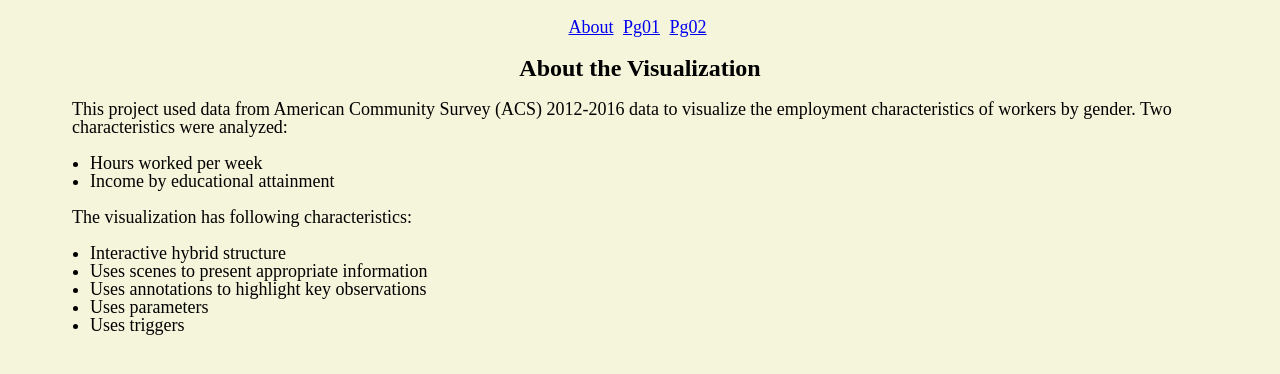
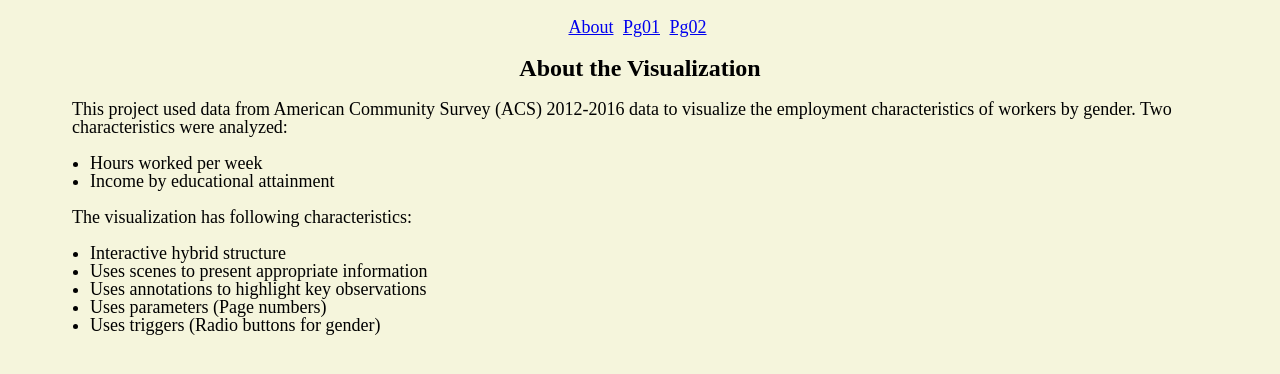
Before and after one commit to kapilarya/kapilarya.github.io, a plain HTML site: page index.html in a window 1280 px wide. Shown: the part 94-468 px from the top of the page. Drawn offline with Linux system fonts and the light colour scheme.

Commit message:
July 27th, 7:45 am

```diff
--- a/index.html
+++ b/index.html
@@ -24,7 +24,7 @@
 <ul padding: 20px><li>Hours worked per week</li><li>Income by educational attainment</li></ul>
 <p>The visualization has following characteristics:</p><ul><li>Interactive hybrid structure</li><li>Uses scenes to present
                 appropriate information</li><li>Uses annotations to highlight key observations</li>
-                <li>Uses parameters</li><li>Uses triggers</li></ul>
+                <li>Uses parameters (Page numbers)</li><li>Uses triggers (Radio buttons for gender)</li></ul>
 
 </body>
 </html>
```
